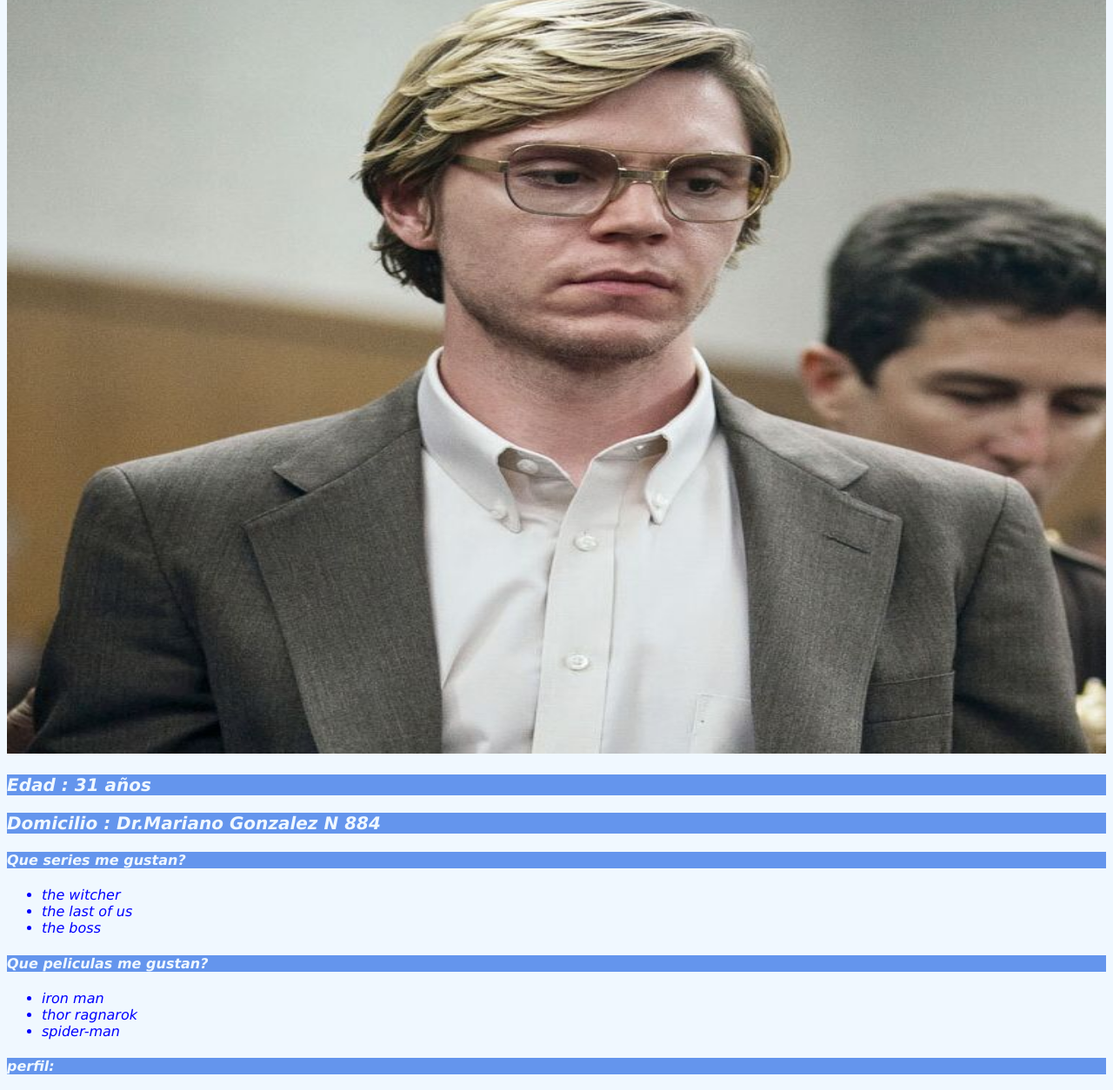
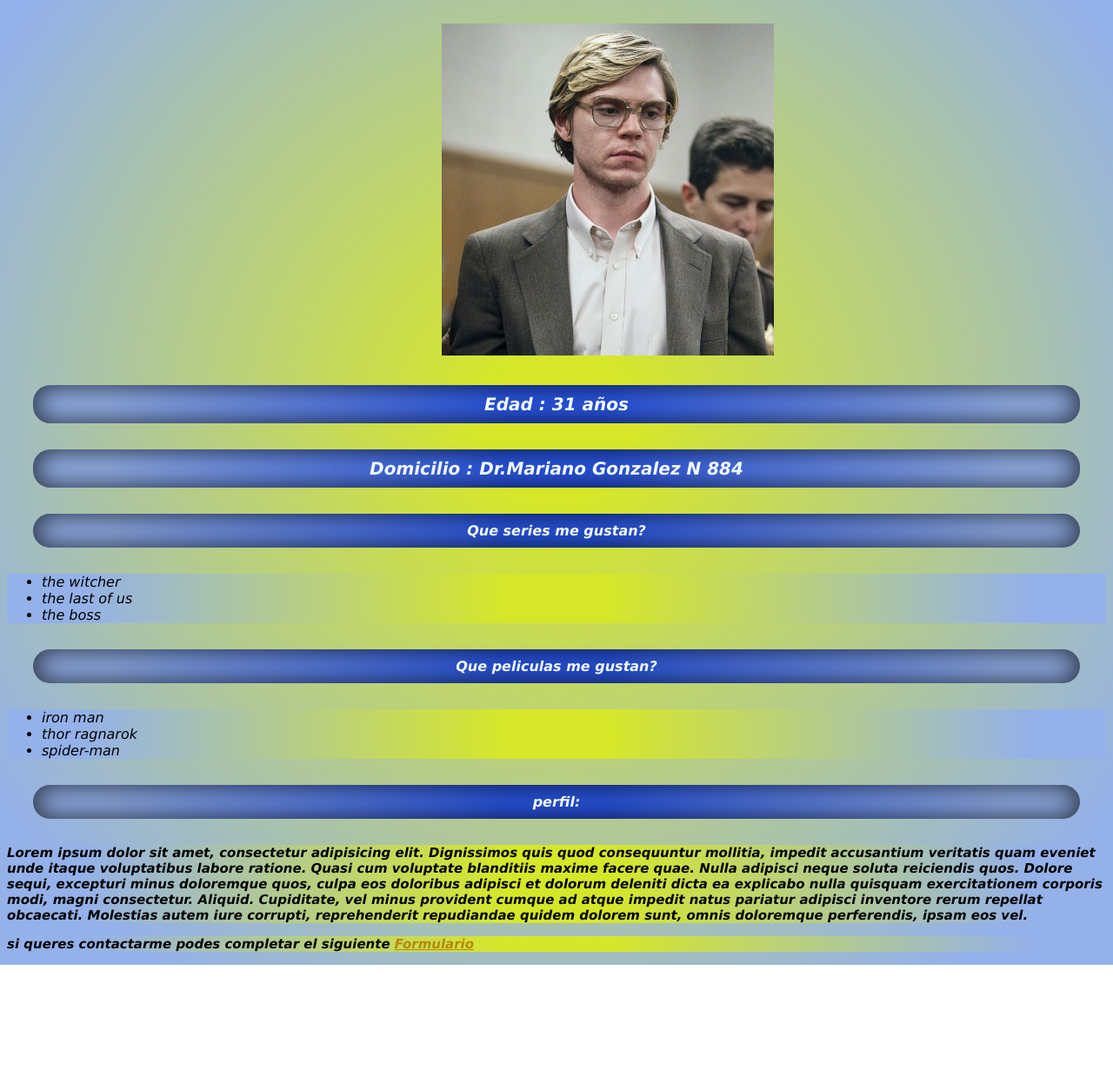
Before and after one commit to MauroMesa92/diplo, a plain HTML site: page Mod1Unid4(CSS)/Cv.html in a window 1280 px wide. Shown: the part 133-1387 px from the top of the page at 87% size. After the commit the page ends 1243 px from the top, so only its background shows below. Drawn offline with Linux system fonts and the light colour scheme.

Commit message:
se realiza actualizacion css

```diff
--- a/Mod1Unid4(CSS)/Cv.html
+++ b/Mod1Unid4(CSS)/Cv.html
@@ -5,26 +5,26 @@
     <meta http-equiv="X-UA-Compatible" content="IE=edge">
     <meta name="viewport" content="width=device-width, initial-scale=1.0">
     <title>CV</title>
-    <link rel="stylesheet" href="estilo.css">
+    <link rel="stylesheet" href="estilos/cv.css">
 </head>
 <body>
-    <h1>Mauro Lautaro Mesa</h1>
-    <img src="img/dahmer.jpg" alt="foto" width="100%" height="900">
-    <h3>Edad : 31 años</h3>
-    <h3>Domicilio : Dr.Mariano Gonzalez N 884</h3>
-    <h4>Que series me gustan?</h4>
+    <div class="nombre"><h1>Mauro Lautaro Mesa</h1></div>
+    <div class="foto"><img src="img/dahmer.jpg" alt="foto" width="50%" height="50%"></div>
+    <h3 class="nombre">Edad : 31 años</h3>
+    <h3 class="nombre">Domicilio : Dr.Mariano Gonzalez N 884</h3>
+    <h4 class="nombre">Que series me gustan?</h4>
     <ul class="lista">
         <li>the witcher</li>
         <li>the last of us</li>
         <li>the boss</li>
     </ul>
-    <h4>Que peliculas me gustan?</h4>
+    <h4 class="nombre">Que peliculas me gustan?</h4>
     <ul class="lista">
         <li>iron man</li>
         <li>thor ragnarok</li>
         <li>spider-man</li>
     </ul>
-    <h4>perfil:</h4>
+    <h4 class="nombre">perfil:</h4>
    <p> Lorem ipsum dolor sit amet, consectetur adipisicing elit. Dignissimos quis quod consequuntur mollitia, impedit accusantium veritatis quam eveniet unde itaque voluptatibus labore ratione. Quasi cum voluptate blanditiis maxime facere quae.
     Nulla adipisci neque soluta reiciendis quos. Dolore sequi, excepturi minus doloremque quos, culpa eos doloribus adipisci et dolorum deleniti dicta ea explicabo nulla quisquam exercitationem corporis modi, magni consectetur. Aliquid.
     Cupiditate, vel minus provident cumque ad atque impedit natus pariatur adipisci inventore rerum repellat obcaecati. Molestias autem iure corrupti, reprehenderit repudiandae quidem dolorem sunt, omnis doloremque perferendis, ipsam eos vel.</p>
--- a/Mod1Unid4(CSS)/estilo.css
+++ /dev/null
@@ -1,47 +0,0 @@
-body{
-    background-color: aliceblue;
-}
-h1{
-    color: aliceblue;
-    background-color: cornflowerblue;
-    text-align: center;
-    padding: 10px;
-}
-h3{
-    color: aliceblue;
-    background-color: cornflowerblue;
-    font-family: Verdana;
-    font-size: 20px;
-    font-style: italic;
-    font-weight: bold;
-}
-
-h4{
-    color: aliceblue;
-    background-color: cornflowerblue;
-    font-family: verdana;
-    font-style: italic;
-}
-
-.lista{
-    color: blue;
-    background-color: aliceblue;
-    font-family: verdana;
-    font-style: italic;
-
-}
-
-p{
-    color: blue;
-    background-color:aliceblue  ;
-    font-family: Verdana;
-    font-size: 13px;
-    font-style: italic;
-    font-weight: bold;
-}
-#form{
-    color: darkgoldenrod;
-    font-family: Verdana;
-    font-style: italic;
-    font-weight: bold;
-}
--- /dev/null
+++ b/Mod1Unid4(CSS)/estilos/cv.css
@@ -0,0 +1,78 @@
+body {
+  background: rgb(214, 231, 42);
+  background: radial-gradient(
+    circle,
+    rgba(214, 231, 42, 1) 10%,
+    rgba(148, 177, 233, 1) 86%
+  );
+}
+h1 {
+  color: antiquewhite;
+}
+
+h3 {
+  color: aliceblue;
+  background-color: cornflowerblue;
+  font-family: Verdana;
+  font-size: 20px;
+  font-style: italic;
+  font-weight: bold;
+}
+
+h4 {
+  color: aliceblue;
+  background-color: cornflowerblue;
+  font-family: verdana;
+  font-style: italic;
+}
+
+.lista {
+  color: black;
+  background: rgb(214, 231, 42);
+  background: radial-gradient(
+    circle,
+    rgba(214, 231, 42, 1) 10%,
+    rgba(148, 177, 233, 1) 86%
+  );
+  font-family: verdana;
+  font-style: italic;
+}
+
+p {
+  color: black;
+  background: rgb(214, 231, 42);
+  background: radial-gradient(
+    circle,
+    rgba(214, 231, 42, 1) 10%,
+    rgba(148, 177, 233, 1) 86%
+  );
+  font-family: Verdana;
+  font-size: 15px;
+  font-style: italic;
+  font-weight: bold;
+}
+#form {
+  color: darkgoldenrod;
+  font-family: Verdana;
+  font-style: italic;
+  font-weight: bold;
+}
+
+.nombre {
+  padding: 10px;
+  margin: 30px;
+  text-align: center;
+  background: rgb(42, 87, 231);
+  background: radial-gradient(
+    circle,
+    rgba(42, 87, 231, 1) 10%,
+    rgba(148, 177, 233, 1) 86%
+  );
+  border-radius: 20px;
+  box-shadow: 0px 0px 29px 3px rgba(0, 0, 0, 0.73) inset;
+  -webkit-box-shadow: 0px 0px 29px 3px rgba(0, 0, 0, 0.73) inset;
+  -moz-box-shadow: 0px 0px 29px 3px rgba(0, 0, 0, 0.73) inset;
+}
+.foto {
+  margin-left: 500px;
+}
```
